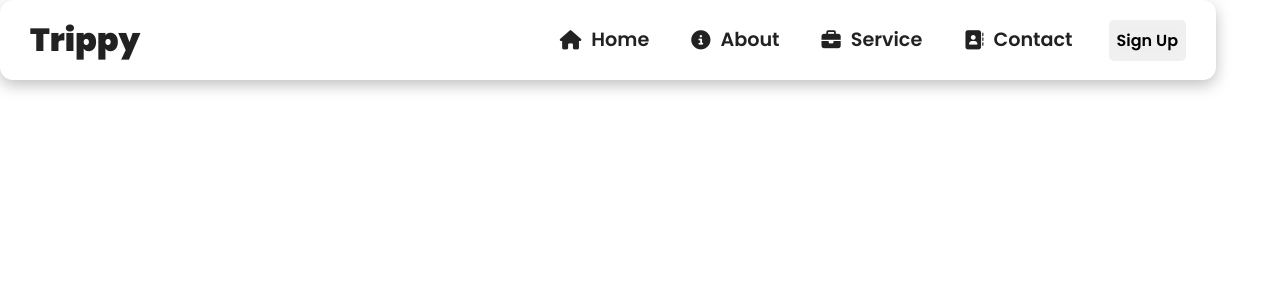
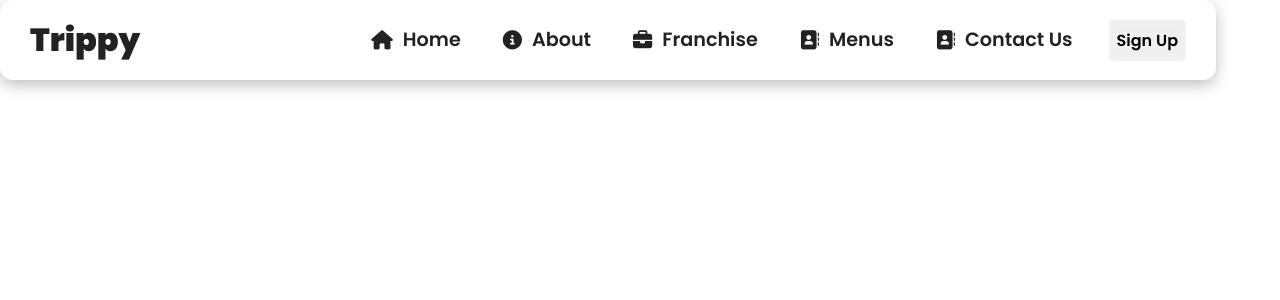
Before and after one commit to ankiit369/Banarasi-Kulhad-Website, a React (Create React App) app: page / in a window 1280 px wide. Shown: the top 300 px of the page. Built offline with nearby package versions, Linux system fonts and the light colour scheme.

Commit message:
navbar updates

```diff
--- a/src/components/MenuItems.js
+++ b/src/components/MenuItems.js
@@ -12,13 +12,19 @@ export const MenuItems = [
     icon: "fa-solid fa-circle-info"
   },
   {
-    title: "Service",
+    title: "Franchise",
     url: "/service",
     cName: "nav-links",
     icon: "fa-solid fa-briefcase"
   },
   {
-    title: "Contact",
+    title: "Menus",
+    url: "/contact",
+    cName: "nav-links",
+    icon: "fa-solid fa-address-book"
+  },
+  {
+    title: "Contact Us",
     url: "/contact",
     cName: "nav-links",
     icon: "fa-solid fa-address-book"
--- a/src/components/NavbarStyles.css
+++ b/src/components/NavbarStyles.css
@@ -17,7 +17,7 @@
 
 .nav-menu {
   display: grid;
-  grid-template-columns: repeat(6, auto);
+  grid-template-columns: repeat(7, auto);
   grid-gap: 10px;
   list-style: none;
   align-items: center;
```
